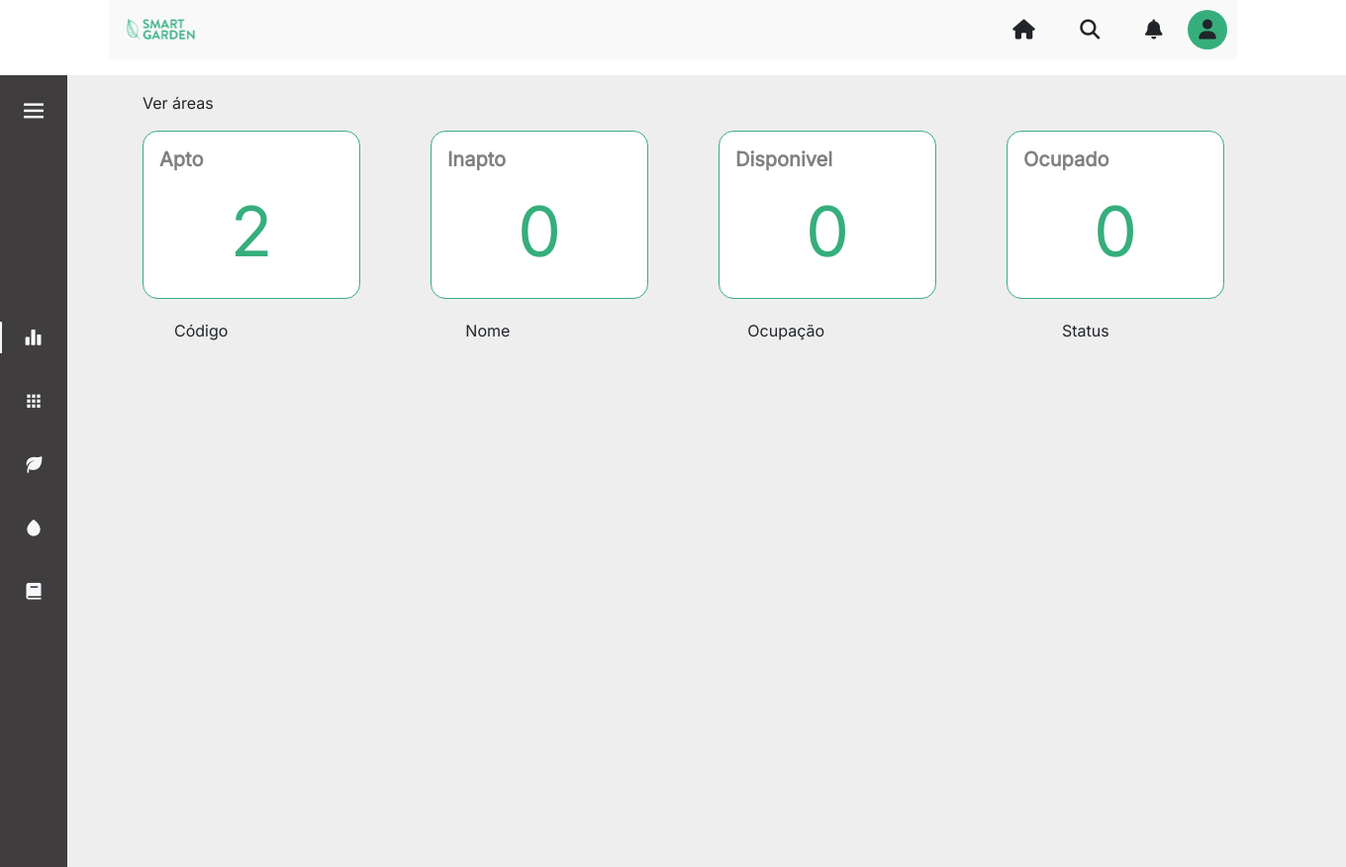
After one commit to ViviFerreira/projeto_web_smartgarden, a Django app: page /ver_area/ in a window 1360 px wide. The commit adds this page. Shown: the whole page at 99% size. Run offline with Django 4.2, Linux system fonts and the light colour scheme; some libraries are stand-ins or nearby versions.

Commit message:
screen fo "ver Área"

```diff
--- a/core/urls.py
+++ b/core/urls.py
@@ -6,4 +6,5 @@ from . import views
 urlpatterns = [
     path('', views.home, name='home'),
     path('inicio/', views.inicio, name='inicio'),
+    path('ver_area/', views.verArea, name='verAreas'),
 ]
--- a/core/views.py
+++ b/core/views.py
@@ -6,3 +6,6 @@ def home(request):
 
 def inicio(request):
     return render(request, 'inicio.html')
+
+def verArea(request):
+    return render(request, 'verArea.html')
--- /dev/null
+++ b/static/css/verArea.css
@@ -0,0 +1,52 @@
+.container{
+    padding: 0;
+    margin-bottom: 0
+}
+
+.title-Page{
+    padding: 0;
+}
+
+/*cards*/
+
+.card{
+    border: solid 1px #36ae7c;
+    border-radius: 15px;
+    padding: 0;
+    margin:0;
+    width: 220px;
+    height: 170px;
+}
+
+.card-title{
+    font-size: 20px;
+    font-weight: bolder;
+    color: #3F3D3D;
+    display: flex;
+    opacity: 65%;
+}
+
+.card-text{
+    color: #36ae7c;
+    font-size: 70px;
+    display: flex;
+    justify-content: center;
+}
+
+/* description-bar */
+
+.descricao{
+    margin-top: 20px;
+}
+
+.descricao ul {
+    list-style: none;
+    display: flex;
+    justify-content: space-between;
+    align-items: center;
+}
+
+.descricao ul li{
+    display: inline-block;
+    padding-right: 240px;
+}
--- a/templates/partials/layout.html
+++ b/templates/partials/layout.html
@@ -6,10 +6,14 @@
 		<meta http-equiv="X-UA-Compatible" content="IE=edge" />
 		<meta name="viewport" content="width=device-width, initial-scale=1.0" />
 		<!-- CSS only -->
+		<link href="https://cdn.jsdelivr.net/npm/bootstrap@5.2.1/dist/css/bootstrap.min.css" rel="stylesheet" integrity="sha384-iYQeCzEYFbKjA/T2uDLTpkwGzCiq6soy8tYaI1GyVh/UjpbCx/TYkiZhlZB6+fzT" crossorigin="anonymous">
 		<link rel="stylesheet" href="{%static 'css/layout.css'%}" />
 		<link rel="stylesheet" href="{%static 'css/layout_header.css'%}" />
 		<link rel="stylesheet" href="{%static 'css/layout_sidebar.css'%}" />
 		<link rel="stylesheet" href="{%static 'css/global.css'%}" />
+		<link rel="stylesheet" href="{%static 'css/verArea.css'%}" />
+		<link rel="icon" href="{%static 'img/icon.png'%}" />
+
 		<link
 			href="https://cdn.jsdelivr.net/npm/boxicons@latest/css/boxicons.min.css"
 			rel="stylesheet"
@@ -24,9 +28,9 @@
 		</section>
 
 		<script
-			src="https://kit.fontawesome.com/be79eaef8b.js"
-			crossorigin="anonymous"
+			src="https://kit.fontawesome.com/be79eaef8b.js" crossorigin="anonymous"
 		></script>
 		<script src="{%static 'js/sidebar.js'%}"></script>
+
 	</body>
 </html>
--- a/templates/partials/sidebar.html
+++ b/templates/partials/sidebar.html
@@ -4,11 +4,11 @@
 			<i class="bx bx-menu" id="btn-toggle"></i>
 		</div>
 		<div class="nav_list">
-			<a href="#" class="nav_link active">
+			<a href="{% url 'inicio' %}" class="nav_link active">
 				<i class="bx bxs-bar-chart-alt-2 nav_icon"></i>
 				<span class="nav_name">Inicio</span>
 			</a>
-			<a href="#" class="nav_link">
+			<a href="{% url 'verAreas' %}" class="nav_link">
 				<i class="bx bxs-grid nav_icon"></i>
 				<span class="nav_name">Áreas</span>
 			</a>
--- /dev/null
+++ b/templates/verArea.html
@@ -0,0 +1,49 @@
+{% extends 'partials/layout.html' %} {% load static %} {% block content %}
+<div class="container">
+  <div>
+    <p class="title-Page">Ver áreas</p>
+  </div>
+  <div class="row">
+    <div class="col-sm-3">
+      <div class="card">
+        <div class="card-body">
+          <h5 class="card-title">Apto</h5>
+          <p class="card-text">2</p>
+        </div>
+      </div>
+    </div>
+    <div class="col-sm-3">
+      <div class="card">
+        <div class="card-body">
+          <h5 class="card-title">Inapto</h5>
+          <p class="card-text">0</p>
+        </div>
+      </div>
+    </div>
+    <div class="col-sm-3">
+      <div class="card">
+        <div class="card-body">
+          <h5 class="card-title">Disponivel</h5>
+          <p class="card-text">0</p>
+        </div>
+      </div>
+    </div>
+    <div class="col-sm-3">
+      <div class="card">
+        <div class="card-body">
+          <h5 class="card-title">Ocupado</h5>
+          <p class="card-text">0</p>
+        </div>
+      </div>
+    </div>
+  </div>
+  <div class="descricao">
+    <ul>
+      <li>Código</li>
+      <li>Nome</li>
+      <li>Ocupação</li>
+      <li>Status</li>
+    </ul>
+  </div>
+</div>
+{% endblock %}
```
Also changed, not shown: static/img/icon.png (added).
